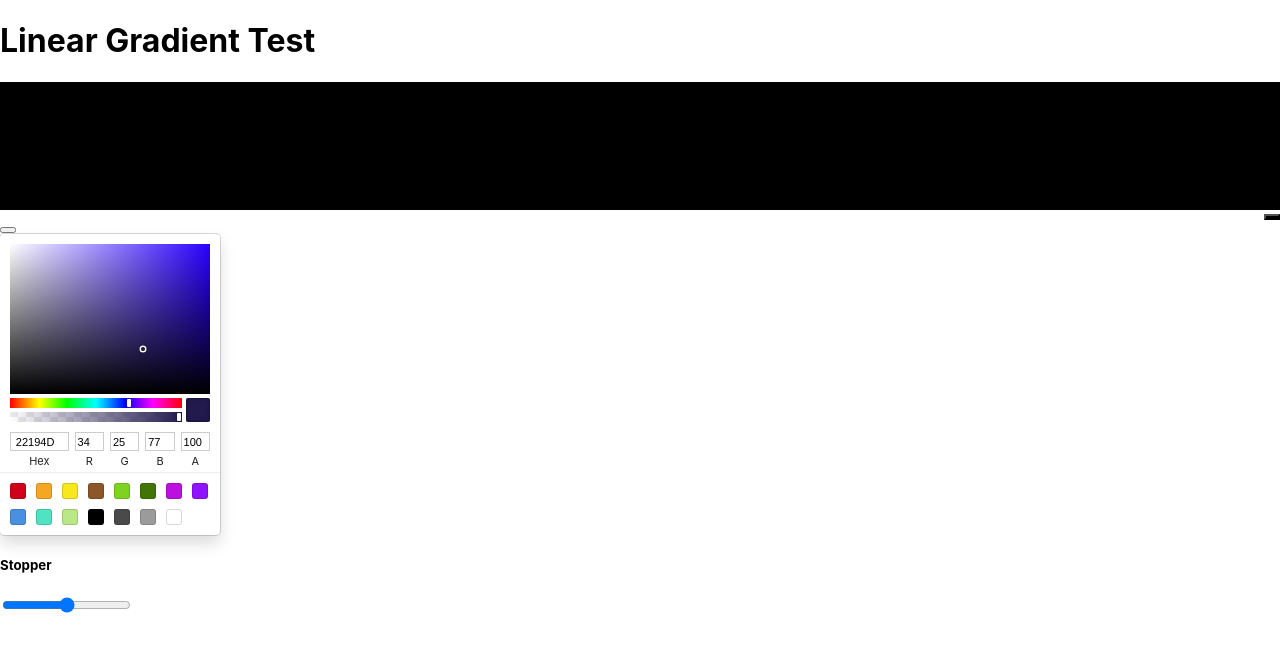
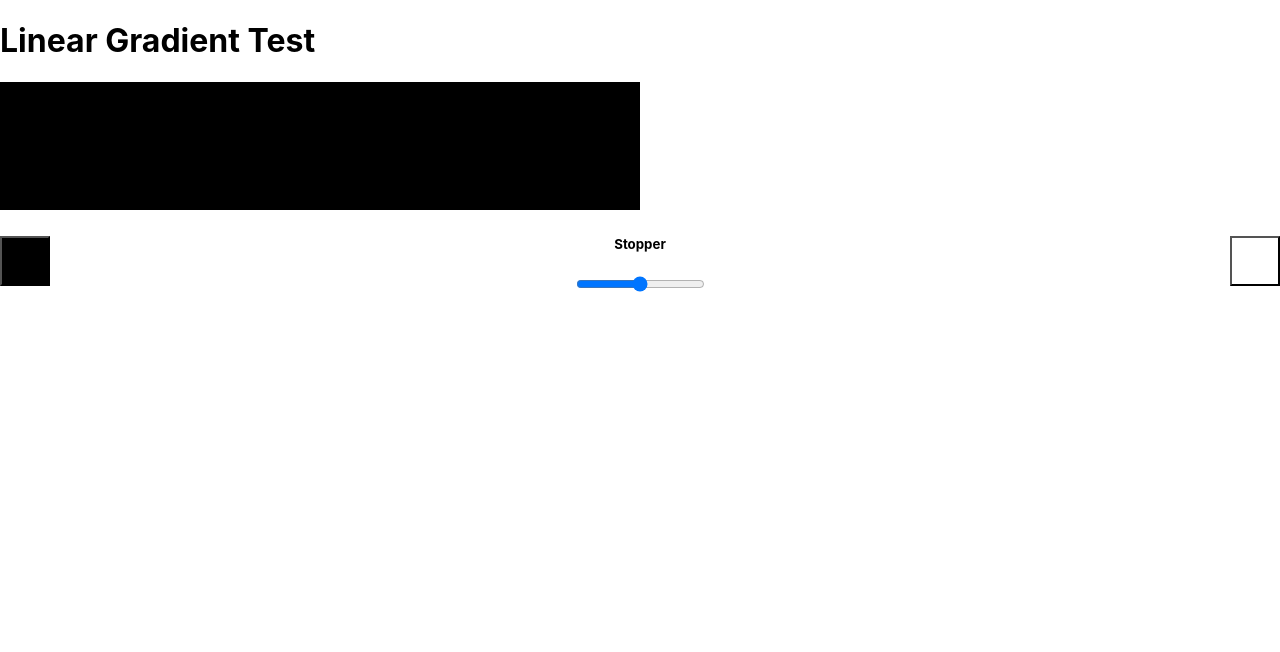
Before and after one commit to IsaacPeterson007/LinearGradient, a React (Create React App) app: page / in a window 1280 px wide. Shown: the top 652 px of the page. Built offline with nearby package versions, Linux system fonts and the light colour scheme.

Commit message:
buttons work

```diff
--- a/src/components/Home.js
+++ b/src/components/Home.js
@@ -3,12 +3,6 @@ import Lg from './Lg';
 import Slider from './Slider';
 import { SketchPicker } from 'react-color';
 
-// STYLES
-const btn = {
-    block: "inline-block",
-    float: 'left',
-    backgroundColor: 'black',
-};
 
 export default class Home extends Component {
 
@@ -16,35 +10,89 @@ export default class Home extends Component {
         super(props);
         this.state = {
             color1: {
-                r: null,
-                g: null,
-                b: null,
-                a: null,
+                r: 0,
+                g: 0,
+                b: 0,
+                a: 100,
             },
-            color2: null,
-            s1: 0,
-            s2: 100
+            color2: {
+                r: 255,
+                g: 255,
+                b: 255,
+                a: 100,
+            },
+            stop: 50,
+            showLeftPicker: false,
+            showRightPicker: false,
         }
     }
 
-    ons1Change = (e) => {
-        this.setState({ s1: e.target.value });
-    }
-
-    ons2Change = (e) => {
-        this.setState({ s2: e.target.value });
+    onStopChange = (e) => {
+        this.setState({ stop: e.target.value });
     }
 
     onColor1Change = (e) => {
-        console.log(e.rgb);
-        this.setState({color1: e.rgb});
+        this.setState({ color1: e.rgb });
     }
 
     onColor2Change = (e) => {
-        this.setState({color2: e.rgb});
+        this.setState({ color2: e.rgb });
+    }
+
+    onLeftBtnClicked = () => {
+        this.setState({showLeftPicker: true})
+        this.setState({showRightPicker: false})
+    }
+    onRightBtnClicked = () => {
+        this.setState({showLeftPicker: false})
+        this.setState({showRightPicker: true})
     }
 
 
+    // STYLES
+    leftBtn() {
+        return {
+            width: '50px',
+            height: '50px',
+            block: "inline-block",
+            float: 'left',
+            backgroundColor: `rgb(${this.state.color1.r}, ${this.state.color1.g}, ${this.state.color1.b})`
+        }
+    };
+    rightBtn() {
+        return {
+            width: '50px',
+            height: '50px',
+            block: "inline-block",
+            float: 'right',
+            backgroundColor: `rgb(${this.state.color2.r}, ${this.state.color2.g}, ${this.state.color2.b})`
+        }
+    };
+    centerSlider(){
+        return{
+            width: '100%',
+            textAlign: 'center',
+        }
+    }
+    pickerr(){
+        if(this.state.showLeftPicker){
+            console.log("show go LEFT");
+            return{
+                width: '100%',
+                block: "inline-block",
+                float: 'left',
+            }
+        }
+        if(this.state.showRightPicker){
+            console.log("show go RIGHT");
+            return{
+                width: '100%',
+                block: "inline-block",
+                float: 'right',
+                marginRight: '0px',
+            }
+        }
+    }
 
     render() {
         return (
@@ -52,18 +100,27 @@ export default class Home extends Component {
                 <h1>Linear Gradient Test</h1>
 
                 <Lg red1={this.state.color1.r} green1={this.state.color1.g} blue1={this.state.color1.b}
-                    red2={this.state.r2} green2={this.state.g2} blue2={this.state.b2}
-                    stop1={this.state.s1} stop2={this.state.s2} />
+                    red2={this.state.color2.r} green2={this.state.color2.g} blue2={this.state.color2.b}
+                    stop1={(100-this.state.stop).toString() + "%"} stop2={(100-this.state.stop).toString() + "%"} />
+
+
+                <div style={{ width: '100%' }}>
+                    <button style={this.leftBtn()} onClick={this.onLeftBtnClicked}></button>
+                    <button style={this.rightBtn()} onClick={this.onRightBtnClicked}></button>
+                    <div style={this.centerSlider()}>
+                        <h5>Stopper</h5>
+                        <Slider onChange={this.onStopChange} />
+                    </div>
+                </div>
 
                 <div style={{width: '100%'}}>
-                        <button class="btn"></button>
-                        <button style={{block: "inline-block", float: 'right', backgroundColor: 'black'}}></button>
+                    {(this.state.showLeftPicker || this.state.showRightPicker) ? (
+                        <SketchPicker disableAlpha="true" style={this.pickerr()} color={this.state.color1}
+                        onChangeComplete={this.state.showLeftPicker ? this.onColor1Change : this.onColor2Change} />
+                        ) : (<br></br>
+                        )
+                    }
                 </div>
-
-                <SketchPicker onChange={this.onColor1Change} />
-
-                <h5>Stopper</h5>
-                <Slider onChange={this.onChange} />
             </div>
         )
     }
--- a/src/components/Slider.js
+++ b/src/components/Slider.js
@@ -5,7 +5,7 @@ export default class Slider extends Component {
     constructor(props) {
         super(props);
         this.state = {
-            startingValue: 0,
+
         }
     }
 
@@ -14,7 +14,7 @@ export default class Slider extends Component {
     render() {
         return (
             <div>
-                <input type="range" min="0%" max="100%"
+                <input type="range" min="0" max="100"
                 onChange={this.props.onChange}></input>
             </div>
         )
```
